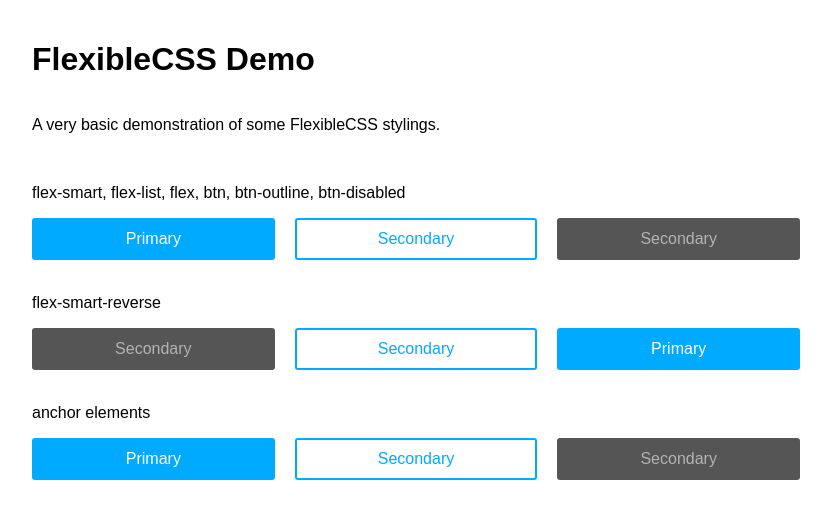
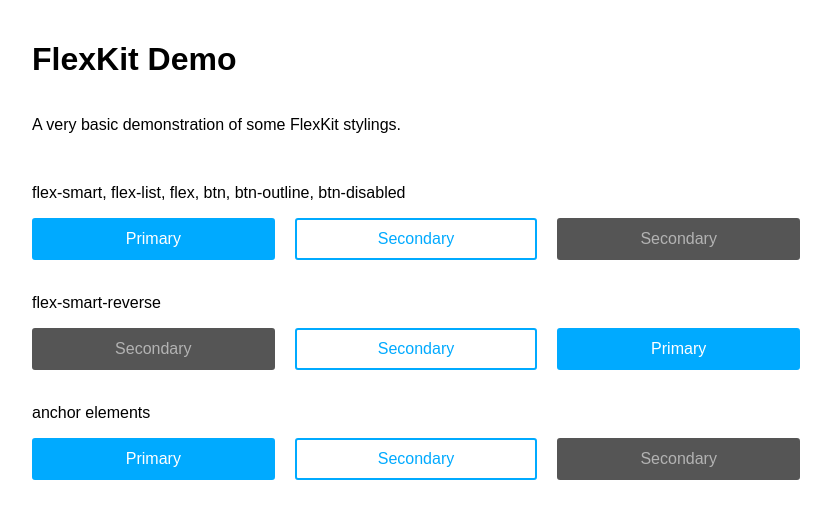
Before and after one commit to ivynya/FlexCore, a plain HTML site: page src/demo.html in a window 1280 px wide. Shown: the whole page, without its empty margins (224-1055 px from the left). Drawn offline with Linux system fonts and the light colour scheme.

Commit message:
Rename to FlexKit

```diff
--- /dev/null
+++ b/dist/flexkit-core.min.css
@@ -0,0 +1,2 @@
+/* FlexKit Core (C) MIT 2020 SDBagel | Kyle - https://github.com/SDBagel/FlexKit */
+.flex{flex:1 1}.flex-row{display:flex;flex-direction:row}.flex-row-reverse{display:flex;flex-direction:row-reverse}.flex-column{display:flex;flex-direction:column}.flex-column-reverse{display:flex;flex-direction:column-reverse}.flex-smart{display:flex;flex-direction:column}@media (min-width:768px){.flex-smart{flex-direction:row}}.flex-smart-reverse{display:flex;flex-direction:column-reverse}@media (min-width:768px){.flex-smart-reverse{flex-direction:row-reverse}}.justify-start{justify-content:flex-start}.justify-center{justify-content:center}.justify-end{justify-content:flex-end}.justify-around{justify-content:space-around}.justify-between{justify-content:space-between}.justify-evenly{justify-content:space-evenly}.align-start{align-items:flex-start}.align-end{align-items:flex-end}.align-center{align-items:center}body{margin:0}.container,.container-wide{max-width:320px;margin:auto;padding:10px}@media (min-width:512px){.container,.container-wide{max-width:512px;padding:20px 10px}}@media (min-width:768px){.container,.container-wide{max-width:768px}}@media (min-width:992px){.container-wide{max-width:992px}}
--- a/src/demo.html
+++ b/src/demo.html
@@ -1,17 +1,17 @@
 <!DOCTYPE html>
 <html lang="en">
 <head>
-  <title>FlexibleCSS Demo</title>
+  <title>FlexKit Demo</title>
   <meta charset="utf-8">
   <meta name="viewport" content="width=device-width, initial-scale=1">
   <link rel="stylesheet" type="text/css" href="demo.css">
-  <link rel="stylesheet" type="text/css" href="css/flexible.css">
+  <link rel="stylesheet" type="text/css" href="css/flexkit.css">
   <style>html { font-family: sans-serif; }</style>
 </head>
 <body>
   <main class="container flex-column">
-    <h1>FlexibleCSS Demo</h1>
-    <p>A very basic demonstration of some FlexibleCSS stylings.</p>
+    <h1>FlexKit Demo</h1>
+    <p>A very basic demonstration of some FlexKit stylings.</p>
     <br>
     <p>flex-smart, flex-list, flex, btn, btn-outline, btn-disabled</p>
     <div class="flex-smart flex-list">
```
Also changed, not shown: dist/flexkit.min.css (added), src/css/flexkit.css, src/sass/flexkit.scss (renamed from src/sass/flexible.scss), 4 other files.
